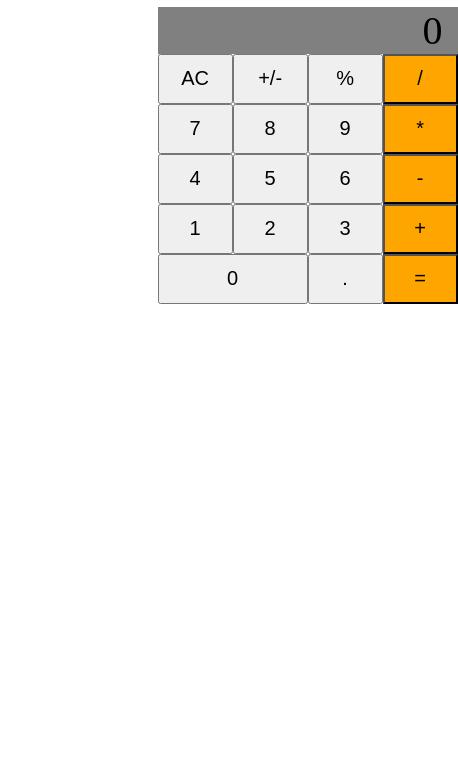
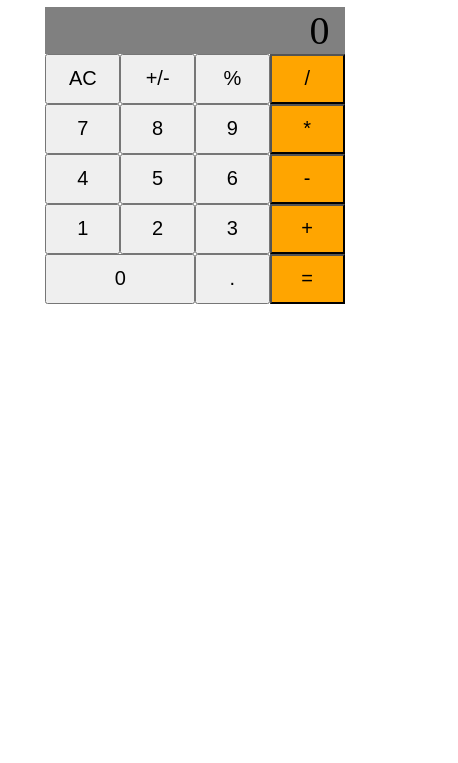
Before and after one commit to khatruong2009/CalculatorProject, a plain HTML site: page index.html in a window 390 px wide. Shown: the part 81-844 px from the top of the page, 458 px wide, since content can reach past the window. Drawn offline with Linux system fonts and the light colour scheme.

Commit message:
made it responsive for mobile devices

```diff
--- a/script.js
+++ b/script.js
@@ -3,14 +3,10 @@ let keys = document.querySelectorAll(".keys");
 let operatorBtns = document.querySelectorAll(".operator");
 let displayValue = 0;
 display.innerHTML = displayValue;
-let numbers = document.querySelector(".number");
 let clear = document.querySelector("#clear");
 let n1 = "", n2 = "", v, result, operator, operators = ["/", "*", "+", "-"], state = 0, print;
 
-// clear.addEventListener("click", () => {
-//  display.innerHTML = 0;
-// })
-
+//function to take off the highlight of the operators once another key is clicked
 function resetHighlight() {
  operatorBtns.forEach(elem => {
   elem.classList.remove("selected");
@@ -20,43 +16,37 @@ function resetHighlight() {
 //event listener for each of the keys
 keys.forEach((elem) => {
  elem.addEventListener("click", () => {
+   //remove highlight from operator if it is there
  resetHighlight();
+ //store the value of the button clicked in v
  v = elem.textContent;
- //switch (v) {
- // case "/":
- //}
 
  //if an operator is clicked, operator(variable) equals the operator that was clicked
  if (operators.indexOf(v) != -1) {
+   //if an operator is clicked and there is no first value, set the number = 0 and the display value = 0
   if (n1 == "") {
     n1 = 0;
     print = 0;
   }
+    //set the operator variable equals to the operator clicked and add highlight class
     operator = v;
     elem.classList.add("selected");
-   // } else {
-   //  n1 = 0;
-   // print = 0;
-   //}
    //state is used to switch between storing numbers in n1 or n2
-   state = 1 - state;
+    state = 1 - state;
  } else {
    //if the equal button is clicked, the result is stored in the result variable with the two numbers
    if (v == "=") {
+     //make sure that both n1 and n2 are chosen
     if (n1 !== "" && n2 !== "") {
-      //eval executes the arguments
+      //eval executes the arguments and parseFloat makes it a floating point number so that it gets rid of unnecessary decimals
       result = parseFloat((eval(n1 + operator + n2)).toFixed(8));
+      //puts the result into the print variable so that it will be displayed
       print = result;
-      n1 = result; // == 0 ? "" : result;
+      // moves the result to n1 and empties the n2 variable to get ready for the next equation
+      n1 = result;
       n2 = "";
+      //changes the state for the next number
       state = 1 - state;
-      // if (result == 0) {
-      //  n1 = "";
-      // } else {
-      //  n1 = result;
-      //  state = 1 - state;
-      // }
-      // n2 = "";
     }
     //if an operator is clicked before there is a number, number1 is automatically set to 0
      else print = 0;
--- a/style.css
+++ b/style.css
@@ -19,8 +19,9 @@ body {
 
 .line {
  font-size: 40px;
- width: 300px;
+ width: 100%;
  display: grid;
+ grid-column: 1/5;
  grid-template-columns: repeat(4, 1fr);
  grid-auto-rows: minmax(50px, auto);
 }
@@ -87,3 +88,9 @@ body {
 .selected {
  background-color: orangered;
 }
+
+@media screen and (max-width: 480px) {
+ .wrapper {
+  width: 80%;
+ }
+}
```
